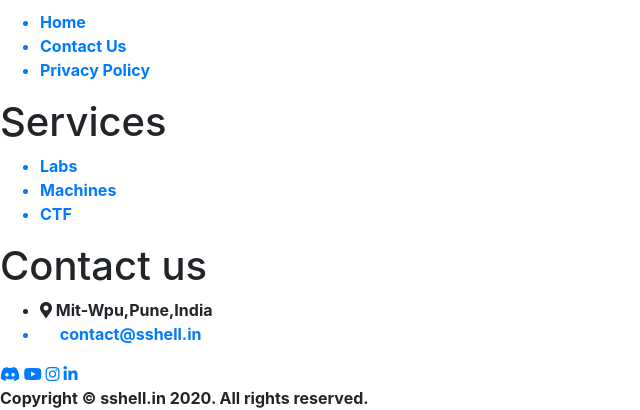
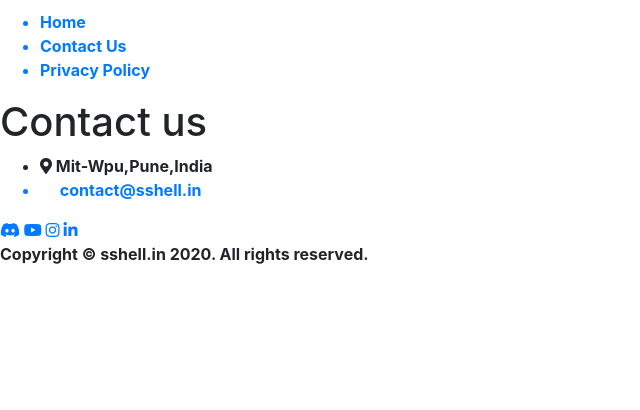
Before and after one commit to subodhk01/sshell.in, a Django app: page / in a window 1280 px wide. Shown: the part 2086-2496 px from the top of the page, without its empty margins (0-640 px from the left). After the commit the page ends 2350 px from the top, so only its background shows below. Run offline with Django 3.2, Linux system fonts and the light colour scheme; parts of the project's set-up code (start-up, migrations or seed data) failed here and were passed over; some libraries are stand-ins or nearby versions.

Commit message:
Update footer.html

```diff
--- a/authentication/templates/layouts/footer.html
+++ b/authentication/templates/layouts/footer.html
@@ -22,18 +22,7 @@
             </ul>
         </div>
         <div class="footer-items">
-            <h1>Services</h1>
-            <ul>
-                <a href="/labs.html">
-                    <li>Labs</li>
-                </a>
-                <a href="/machines.html">
-                    <li>Machines</li>
-                </a>
-                <a href="/CTF.html">
-                    <li>CTF</li>
-                </a>
-            </ul>
+
         </div>
         <div class="footer-items">
             <h1>Contact us</h1>
```
